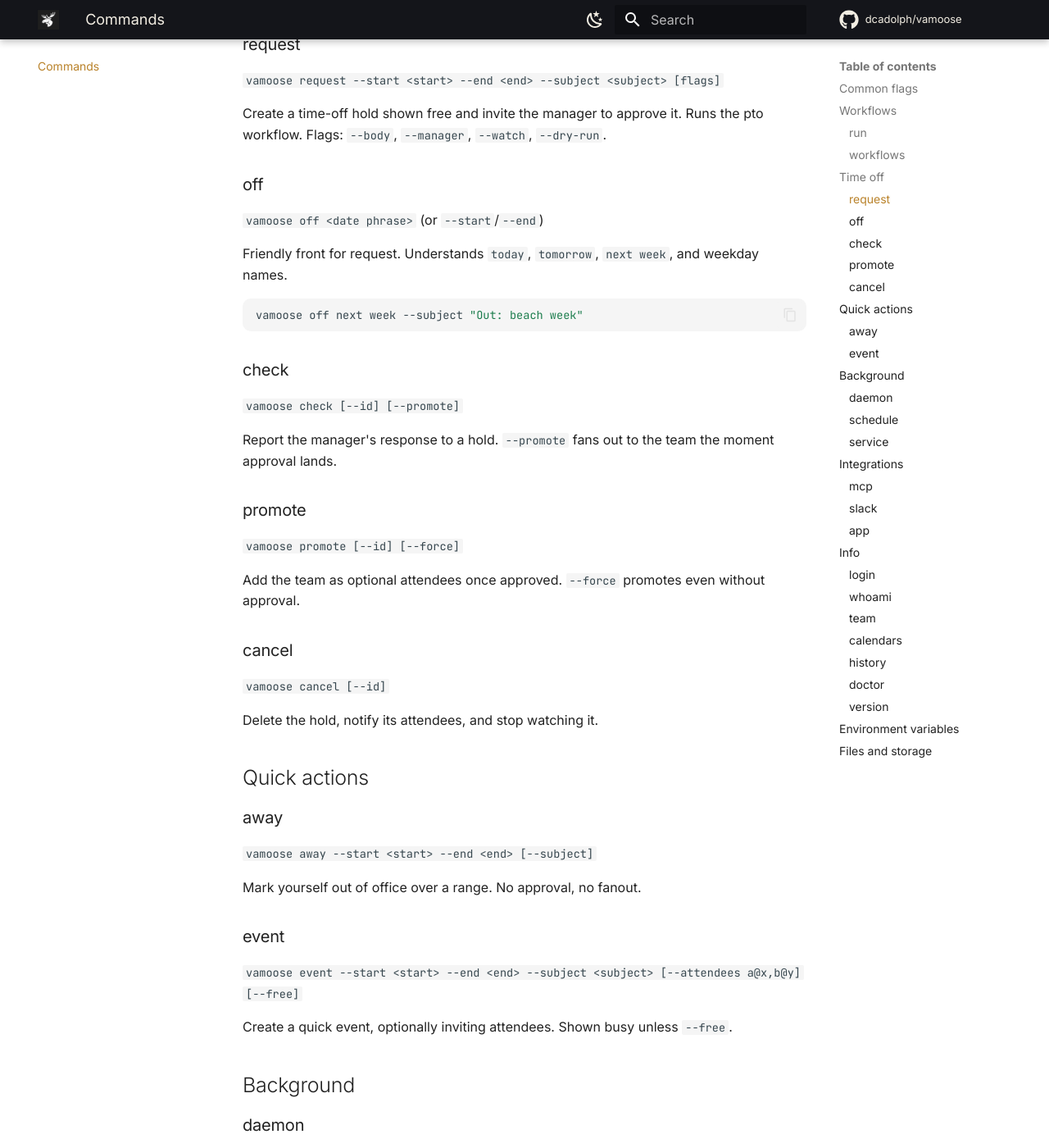
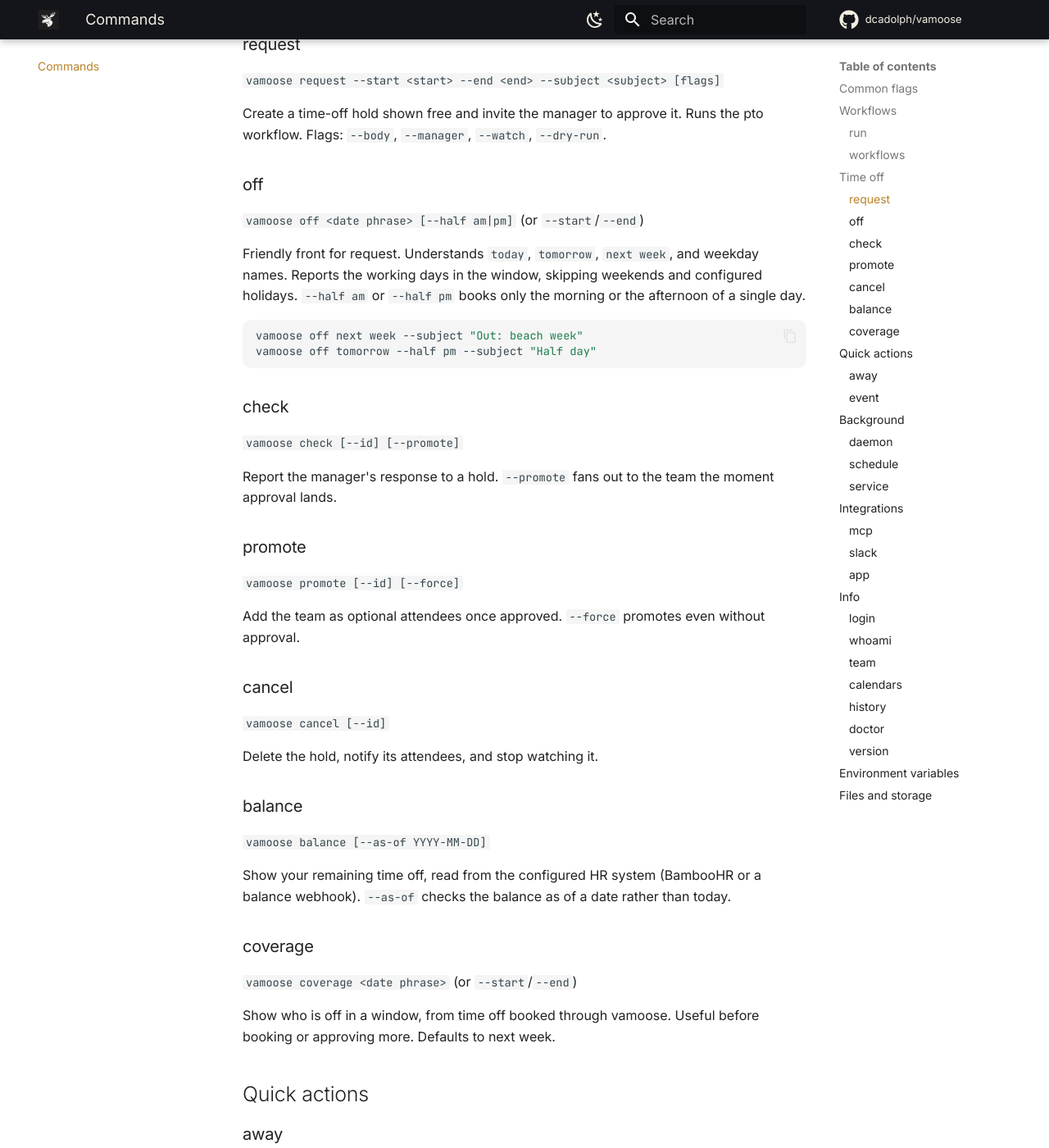
Before and after one commit to dcadolph/vamoose, an MkDocs documentation site: the page built from docs/commands.md, in a window 1280 px wide and 1400 px high, scrolled down 1697 px. Shown: the whole window at 82% size. Built offline with MkDocs 1.6.1 and Material for MkDocs 9.7.7, drawn with Linux system fonts in a browser that asks for light colours; comment, search, counter and statistics services are not loaded; some of the changed text lies outside the part shown.

Commit message:
Document half-day, working days, balance, and coverage

````diff
--- a/docs/commands.md
+++ b/docs/commands.md
@@ -59,12 +59,13 @@ Create a time-off hold shown free and invite the manager to approve it. Runs the
 
 ### off
 
-`vamoose off <date phrase>` (or `--start`/`--end`)
+`vamoose off <date phrase> [--half am|pm]` (or `--start`/`--end`)
 
-Friendly front for request. Understands `today`, `tomorrow`, `next week`, and weekday names.
+Friendly front for request. Understands `today`, `tomorrow`, `next week`, and weekday names. Reports the working days in the window, skipping weekends and configured holidays. `--half am` or `--half pm` books only the morning or the afternoon of a single day.
 
 ```sh
 vamoose off next week --subject "Out: beach week"
+vamoose off tomorrow --half pm --subject "Half day"
 ```
 
 ### check
@@ -85,13 +86,25 @@ Add the team as optional attendees once approved. `--force` promotes even withou
 
 Delete the hold, notify its attendees, and stop watching it.
 
+### balance
+
+`vamoose balance [--as-of YYYY-MM-DD]`
+
+Show your remaining time off, read from the configured HR system (BambooHR or a balance webhook). `--as-of` checks the balance as of a date rather than today.
+
+### coverage
+
+`vamoose coverage <date phrase>` (or `--start`/`--end`)
+
+Show who is off in a window, from time off booked through vamoose. Useful before booking or approving more. Defaults to next week.
+
 ## Quick actions
 
 ### away
 
-`vamoose away --start <start> --end <end> [--subject]`
+`vamoose away --start <start> --end <end> [--subject] [--half am|pm]`
 
-Mark yourself out of office over a range. No approval, no fanout.
+Mark yourself out of office over a range. No approval, no fanout. `--half am` or `--half pm` marks only the morning or afternoon of the start day.
 
 ### event
 
@@ -241,6 +254,25 @@ Messaging (for `message` steps, optional):
 
 A `message` step routes by its channel: an `https` or `http` URL posts to that incoming webhook (Microsoft Teams, Google Chat, and similar), an address with `@` goes to email, anything else to Slack.
 
+Time off and coverage (optional):
+
+| Variable                | Purpose                                                       &nbsp; |
+| ----------------------- | -------------------------------------------------------------------- |
+| `VAMOOSE_WEEKEND`       | Comma-separated non-working weekdays. Default `sat,sun`.             |
+| `VAMOOSE_HOLIDAYS`      | Comma-separated `YYYY-MM-DD` holidays, excluded from working-day counts. |
+| `VAMOOSE_MAX_TEAM_OFF`  | Warn on `off` when this many people already overlap the window.     |
+
+Leave and balance (optional, for the `leave` step and `vamoose balance`):
+
+| Variable                       | Purpose                                               &nbsp; |
+| ------------------------------ | ------------------------------------------------------------ |
+| `VAMOOSE_BAMBOOHR_SUBDOMAIN`   | BambooHR company subdomain.                                  |
+| `VAMOOSE_BAMBOOHR_API_KEY`     | BambooHR API key.                                            |
+| `VAMOOSE_BAMBOOHR_EMPLOYEE_ID` | Employee id whose leave to file or balance to read.          |
+| `VAMOOSE_LEAVE_WEBHOOK_URL`    | Post an approved leave here instead of BambooHR.             |
+| `VAMOOSE_BALANCE_WEBHOOK_URL`  | Read balances here instead of BambooHR.                      |
+| `VAMOOSE_HRIS_EMPLOYEE_ID`     | Generic employee id, overrides the BambooHR one.             |
+
 The Slack server also reads `VAMOOSE_SLACK_SIGNING_SECRET` and, for install and per-user mode, `VAMOOSE_SLACK_CLIENT_ID`, `VAMOOSE_SLACK_CLIENT_SECRET`, and `VAMOOSE_SLACK_PUBLIC_URL`. See [Slack](slack.md). For a hosted server, `VAMOOSE_LOG_FORMAT=json` and `VAMOOSE_LOG_LEVEL` set structured logging, and the server serves `/metrics` (Prometheus) and `/health`. See [hosting](hosting.md).
 
 ## Files and storage
````
